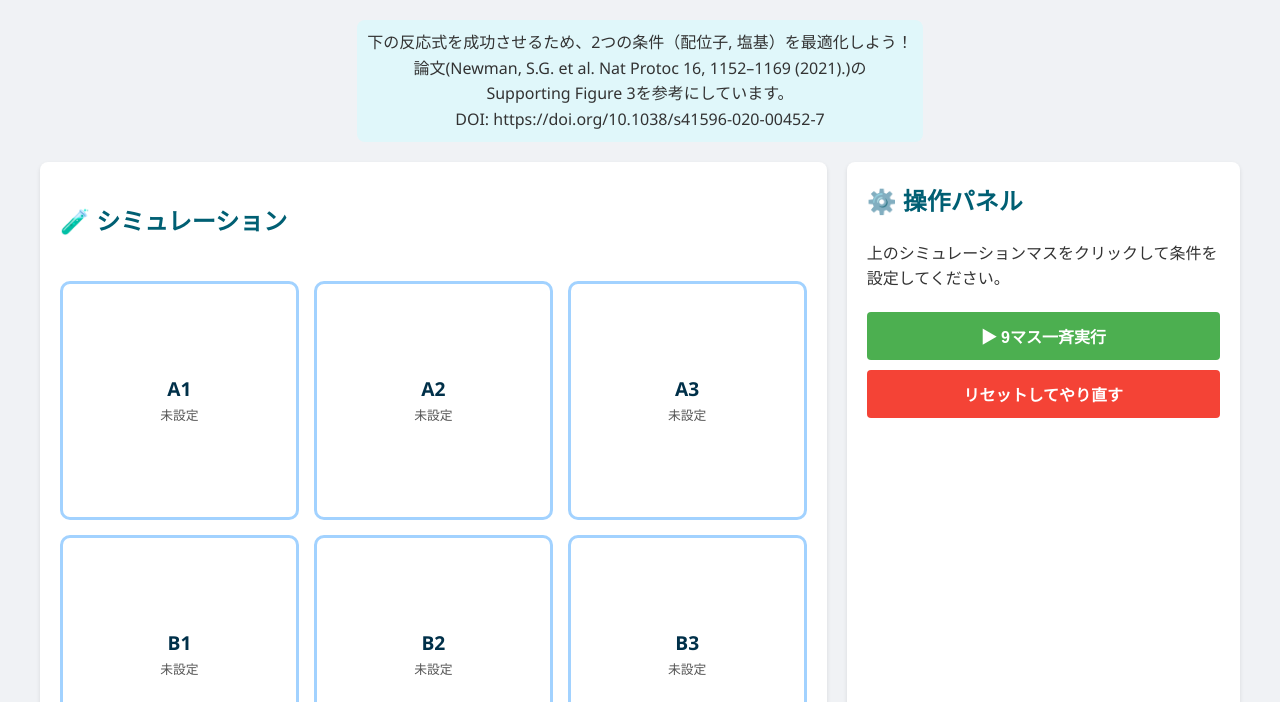
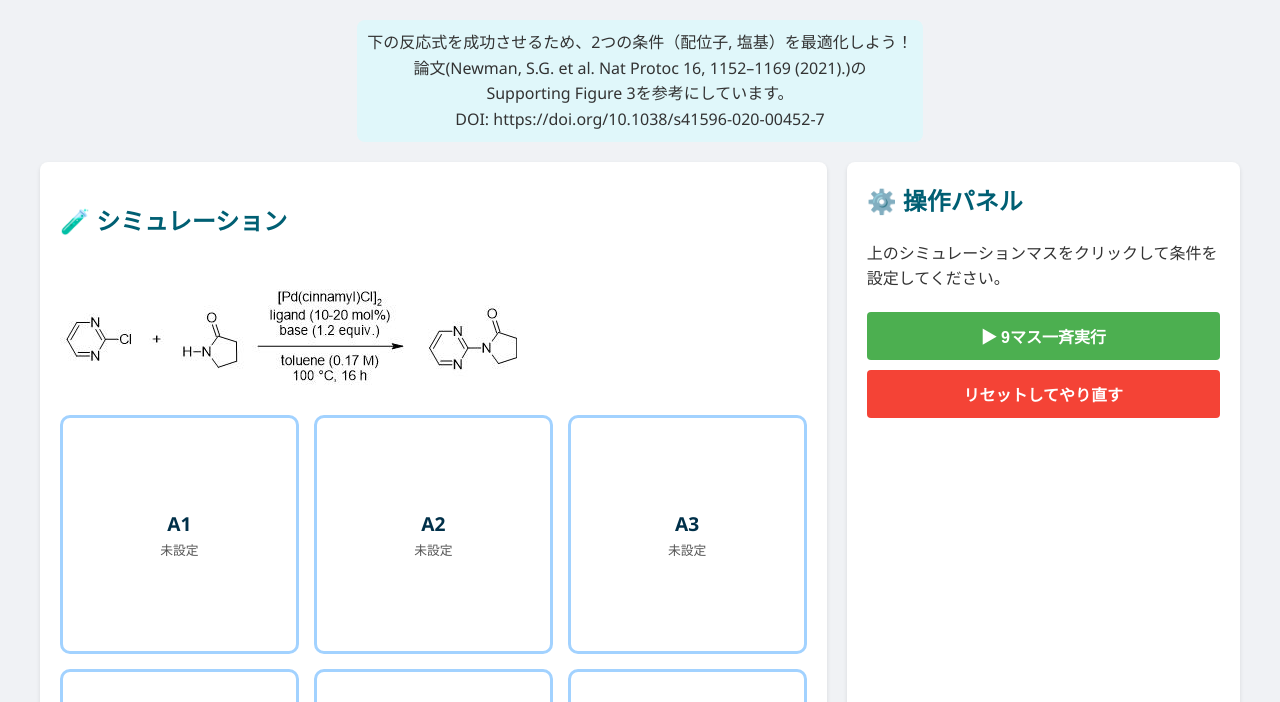
Before and after one commit to SNakatsuka/Autosynthesis-Simulation-System, a plain HTML site: page index.html in a window 1280 px wide. Shown: the part 98-800 px from the top of the page. Drawn offline with Linux system fonts and the light colour scheme.

Commit message:
Update index.html
反応式表示。

```diff
--- a/index.html
+++ b/index.html
@@ -18,6 +18,9 @@
     <div class="game-container">
         <div class="simulation-panel">
             <h2>🧪 シミュレーション</h2>
+            <div class="reaction-scheme">
+                <img src="images/RXN1.jpg" alt="Buchwald-Hartwig Amination Scheme">
+            </div>
             <div id="grid-container">
                 </div>
              <div class="results-section">
```
